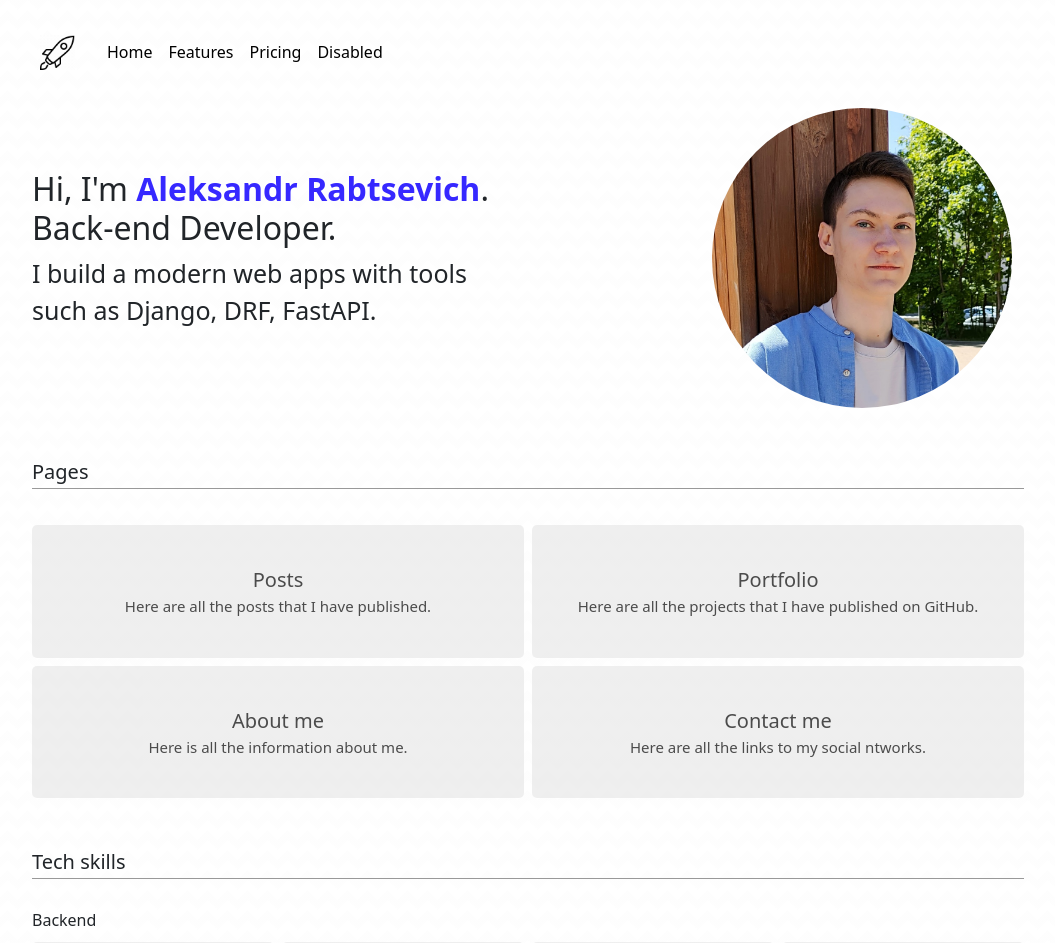
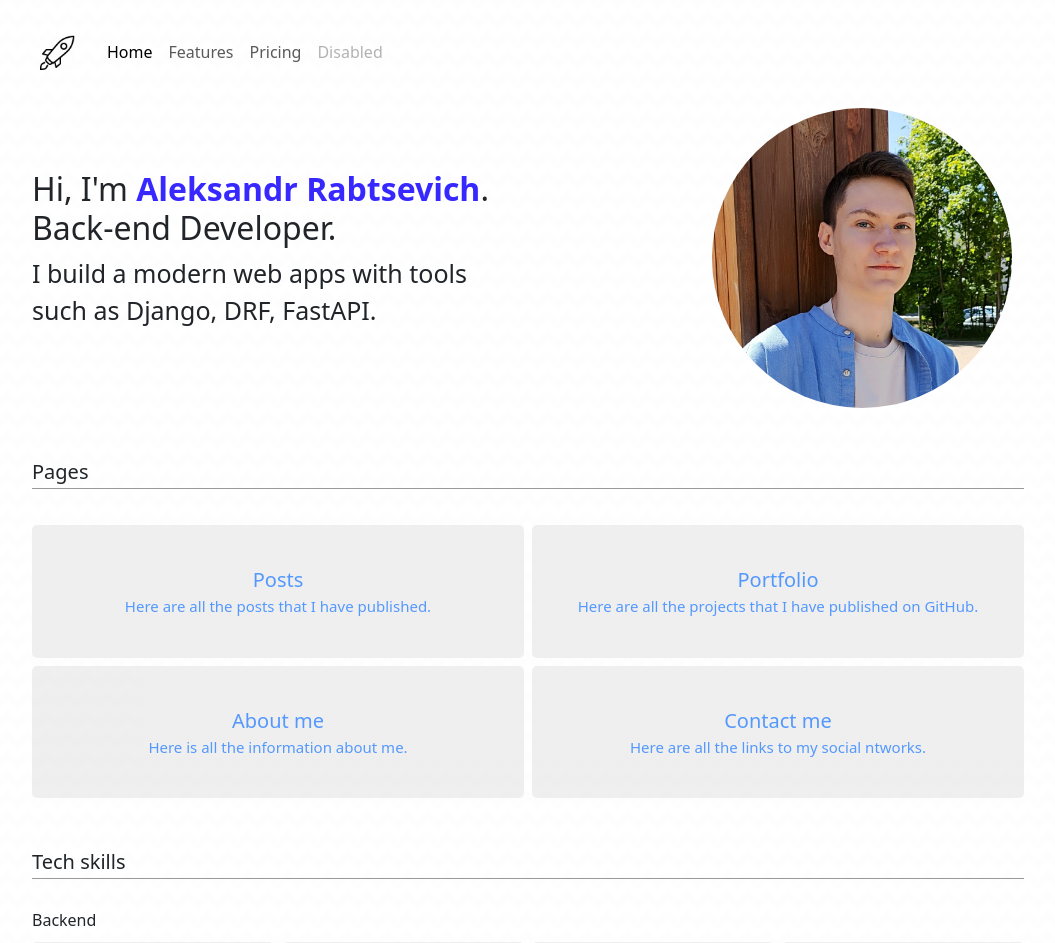
Before and after one commit to no80dy/django-portfolio-website, a Django app: page / in a window 1280 px wide. Shown: the top 943 px of the page, without its empty margins (112-1167 px from the left). Run offline with Django 4.2, Linux system fonts and the light colour scheme.

Commit message:
Delete color black for all links

```diff
--- a/nobodyas/static/css/style.css
+++ b/nobodyas/static/css/style.css
@@ -14,7 +14,6 @@ body {
 
 a {
     text-decoration: none !important;
-    color: black !important;
 }
 
 .container {
```
